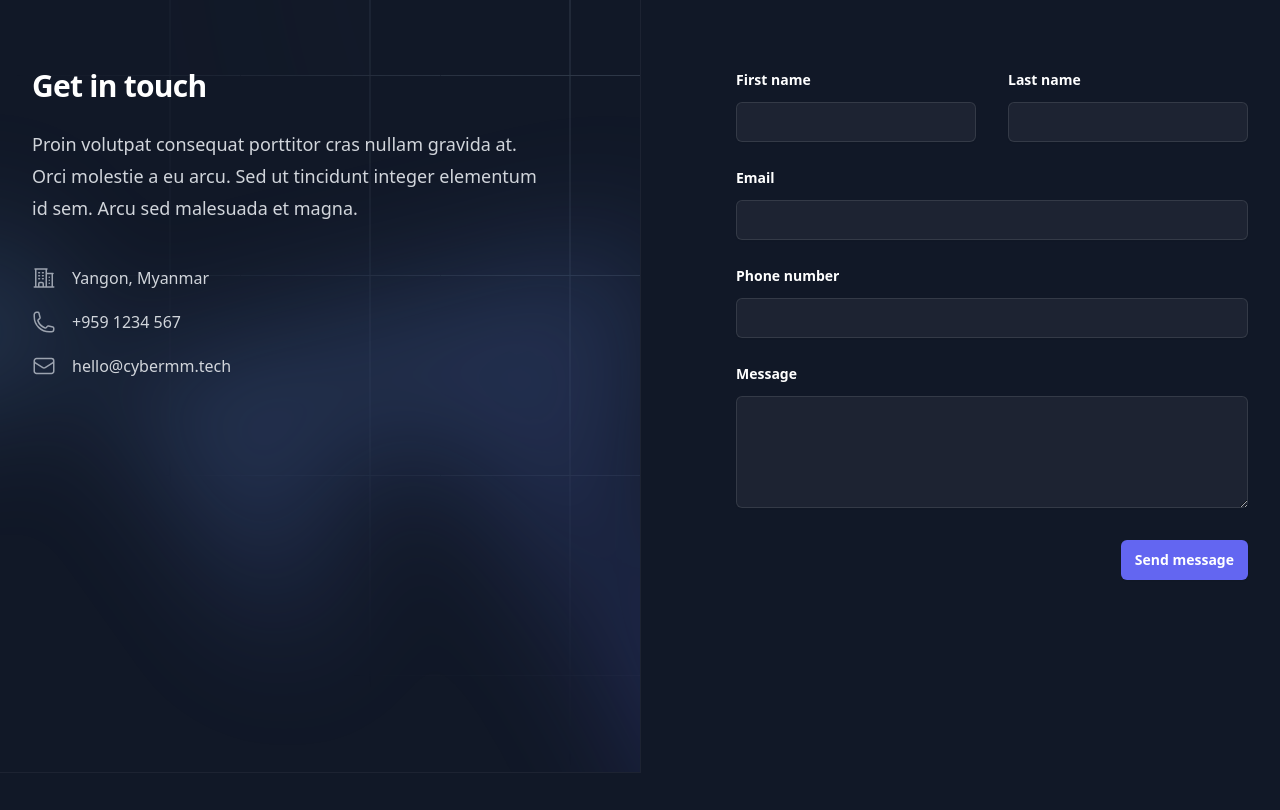
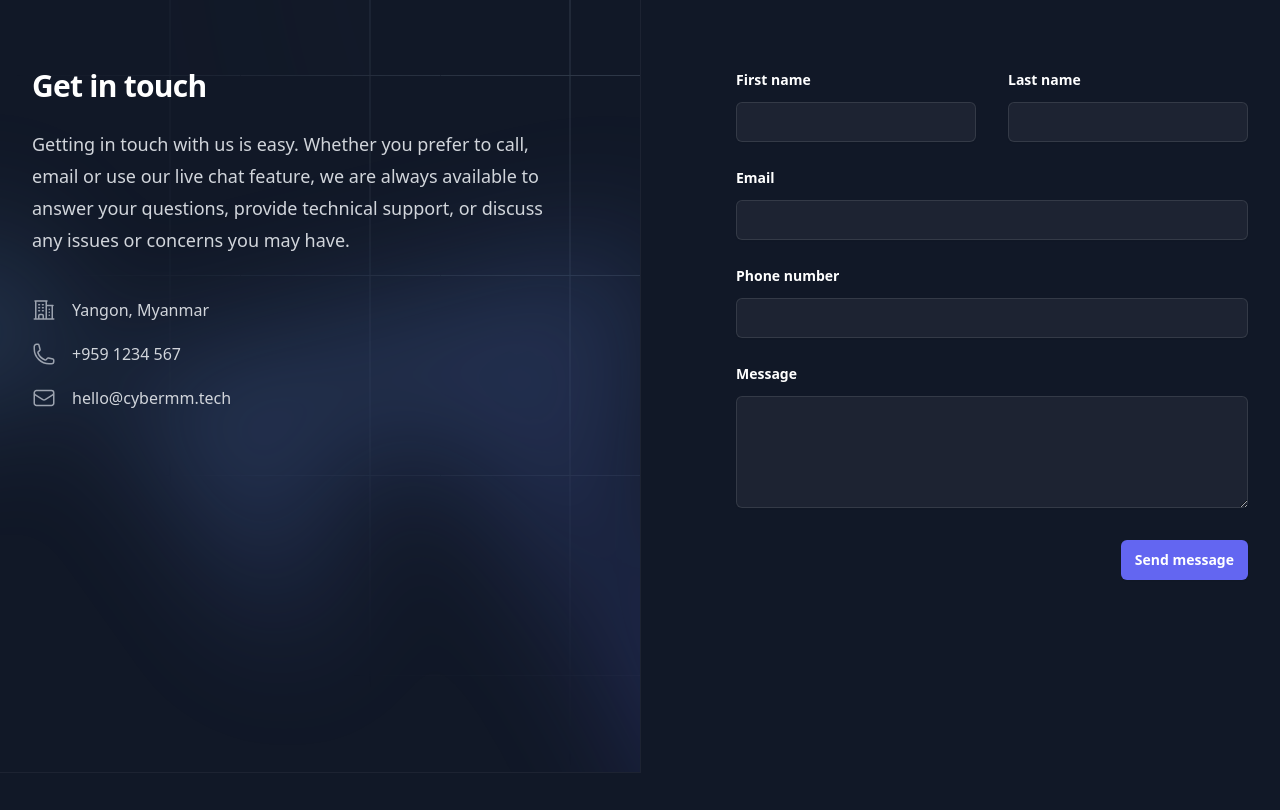
Before and after one commit to myanmarcyberyouths/myanmarcyberyouths, a Next.js app: page / in a window 1280 px wide. Shown: the part 1080-1890 px from the top of the page. Built offline with nearby package versions, Linux system fonts and the light colour scheme.

Commit message:
feat: add text for get in touch section

```diff
--- a/src/components/ContactSection.tsx
+++ b/src/components/ContactSection.tsx
@@ -45,9 +45,7 @@ export default function ContactSection() {
                         </div>
                         <h2 className="text-3xl font-bold tracking-tight text-white">Get in touch</h2>
                         <p className="mt-6 text-lg leading-8 text-gray-300">
-                            Proin volutpat consequat porttitor cras nullam gravida at. Orci molestie a eu arcu. Sed ut
-                            tincidunt
-                            integer elementum id sem. Arcu sed malesuada et magna.
+                            Getting in touch with us is easy. Whether you prefer to call, email or use our live chat feature, we are always available to answer your questions, provide technical support, or discuss any issues or concerns you may have.
                         </p>
                         <dl className="mt-10 space-y-4 text-base leading-7 text-gray-300">
                             <div className="flex gap-x-4">
--- a/src/components/Footer.tsx
+++ b/src/components/Footer.tsx
@@ -1,8 +1,10 @@
+import {SVGProps} from "react";
+
 const navigation = [
     {
         name: 'Facebook',
         href: '#',
-        icon: (props) => (
+        icon: (props: SVGProps<SVGSVGElement>) => (
             <svg fill="currentColor" viewBox="0 0 24 24" {...props}>
                 <path
                     fillRule="evenodd"
@@ -15,7 +17,7 @@ const navigation = [
     {
         name: 'Instagram',
         href: '#',
-        icon: (props) => (
+        icon: (props: SVGProps<SVGSVGElement>) => (
             <svg fill="currentColor" viewBox="0 0 24 24" {...props}>
                 <path
                     fillRule="evenodd"
@@ -28,16 +30,17 @@ const navigation = [
     {
         name: 'Twitter',
         href: '#',
-        icon: (props) => (
+        icon: (props: SVGProps<SVGSVGElement>) => (
             <svg fill="currentColor" viewBox="0 0 24 24" {...props}>
-                <path d="M8.29 20.251c7.547 0 11.675-6.253 11.675-11.675 0-.178 0-.355-.012-.53A8.348 8.348 0 0022 5.92a8.19 8.19 0 01-2.357.646 4.118 4.118 0 001.804-2.27 8.224 8.224 0 01-2.605.996 4.107 4.107 0 00-6.993 3.743 11.65 11.65 0 01-8.457-4.287 4.106 4.106 0 001.27 5.477A4.072 4.072 0 012.8 9.713v.052a4.105 4.105 0 003.292 4.022 4.095 4.095 0 01-1.853.07 4.108 4.108 0 003.834 2.85A8.233 8.233 0 012 18.407a11.616 11.616 0 006.29 1.84" />
+                <path
+                    d="M8.29 20.251c7.547 0 11.675-6.253 11.675-11.675 0-.178 0-.355-.012-.53A8.348 8.348 0 0022 5.92a8.19 8.19 0 01-2.357.646 4.118 4.118 0 001.804-2.27 8.224 8.224 0 01-2.605.996 4.107 4.107 0 00-6.993 3.743 11.65 11.65 0 01-8.457-4.287 4.106 4.106 0 001.27 5.477A4.072 4.072 0 012.8 9.713v.052a4.105 4.105 0 003.292 4.022 4.095 4.095 0 01-1.853.07 4.108 4.108 0 003.834 2.85A8.233 8.233 0 012 18.407a11.616 11.616 0 006.29 1.84"/>
             </svg>
         ),
     },
     {
         name: 'GitHub',
         href: '#',
-        icon: (props) => (
+        icon: (props: SVGProps<SVGSVGElement>) => (
             <svg fill="currentColor" viewBox="0 0 24 24" {...props}>
                 <path
                     fillRule="evenodd"
@@ -50,7 +53,7 @@ const navigation = [
     {
         name: 'YouTube',
         href: '#',
-        icon: (props) => (
+        icon: (props: SVGProps<SVGSVGElement>) => (
             <svg fill="currentColor" viewBox="0 0 24 24" {...props}>
                 <path
                     fillRule="evenodd"
@@ -70,7 +73,7 @@ export default function Footer() {
                     {navigation.map((item) => (
                         <a key={item.name} href={item.href} className="text-gray-400 hover:text-white">
                             <span className="sr-only">{item.name}</span>
-                            <item.icon className="h-6 w-6" aria-hidden="true" />
+                            <item.icon className="h-6 w-6" aria-hidden="true"/>
                         </a>
                     ))}
                 </div>
```
